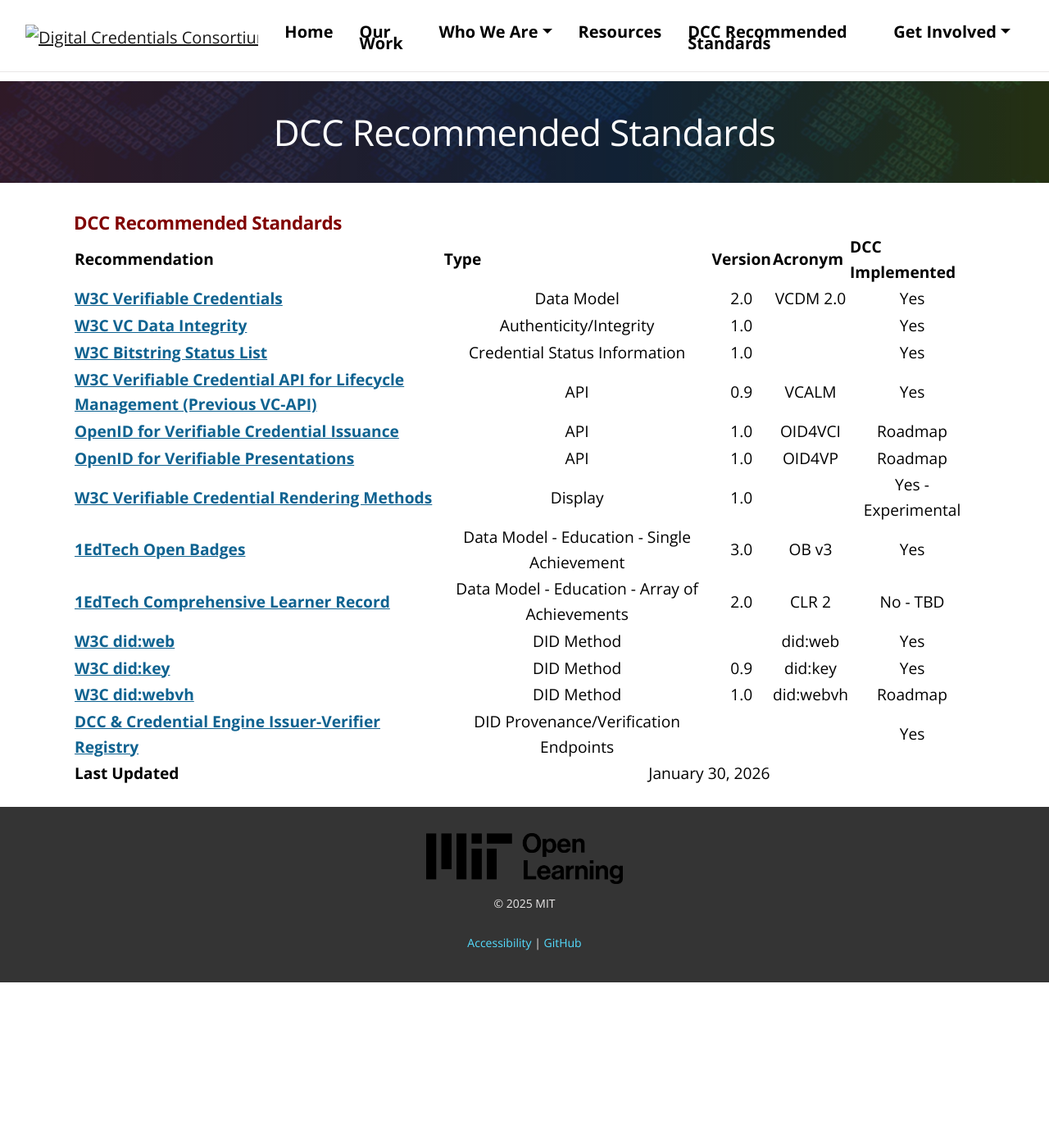
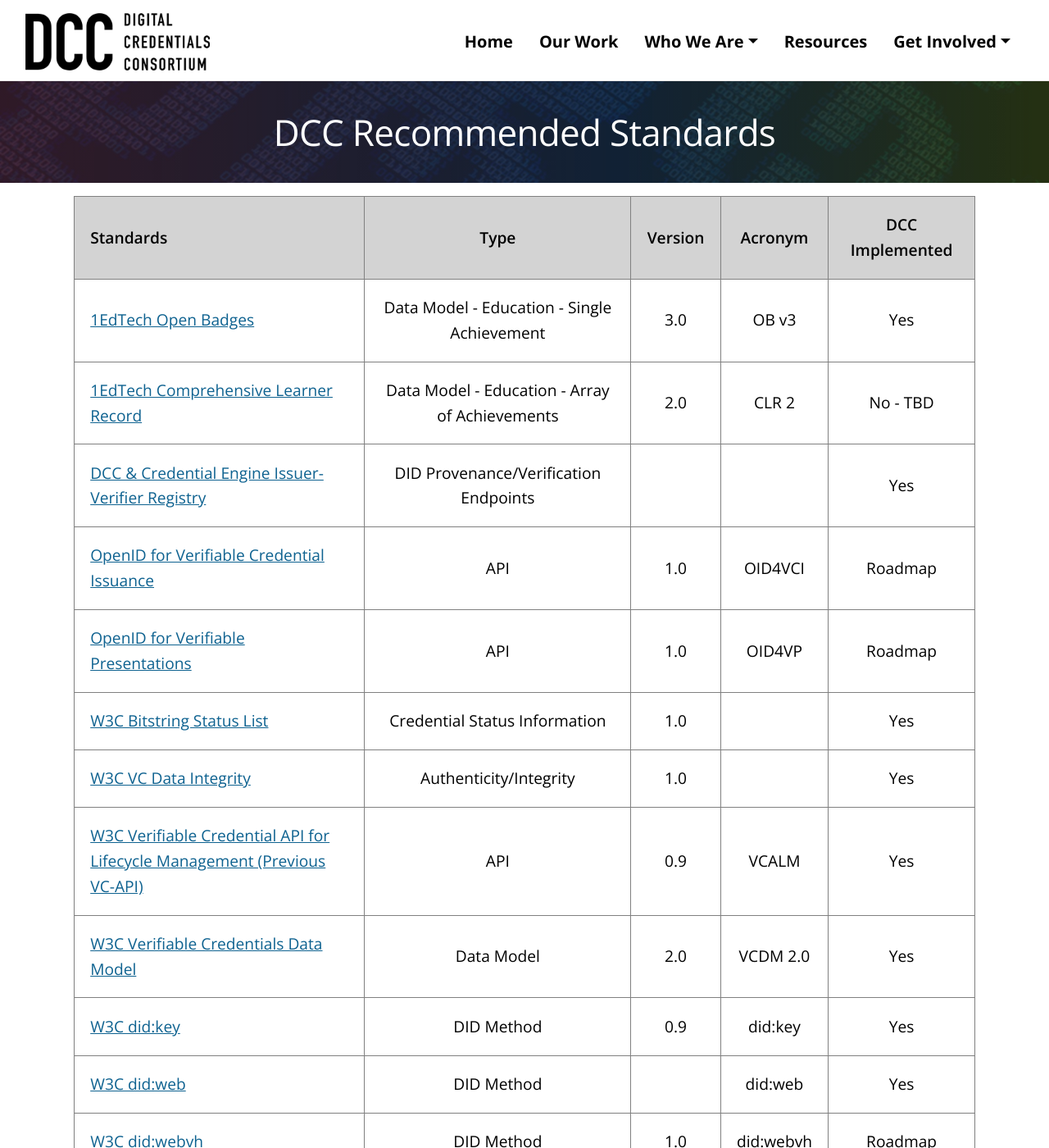
Before and after one commit to digitalcredentials/dcc-website, a Jekyll site: the page built from resources/dcc-standards.md, in a window 1280 px wide and 1400 px high. Shown: the whole window at 82% size. Built offline with Jekyll 4.4.1, drawn with Linux system fonts in a browser that asks for light colours; nearby versions of some CDN libraries; library files that are not in the unit come from our copies; some of the changed text lies outside the part shown.

Commit message:
HTML style tweaks

```diff
--- a/_data/pagelist.yml
+++ b/_data/pagelist.yml
@@ -16,8 +16,9 @@
         url: /leadershipcouncil
   - page: Resources
     url: /resources
-  - page: DCC Recommended Standards
-    url: /resources/dcc-standards
+    subppages:
+      - page: DCC Recommended Standards
+        url: /resources/dcc-standards
   - page: Get Involved
     url: /get-involved
     subpages:
--- a/_includes/footer.html
+++ b/_includes/footer.html
@@ -3,10 +3,7 @@
   <div class="container">
       <div class="col-8 mx-auto">
         <div class="row justify-content-center">
-          <a href="https://openlearning.mit.edu/"><img class="img-fluid" src="{{ site.baseurl }}/images/newopenlearninglogo.png" style="width:240px" alt="MIT Open Learning" /></a>
-        </div> <!-- end of row -->
-        <div class="row justify-content-center">
-          <p class="p-small" style="text-align: center;">© 2025 MIT</p>
+          <p class="p-small" style="text-align: center;">© 2026 Digital Credentials Consortium</p>
         </div> <!-- end of row -->
         <div class="row justify-content-center">
           <p class="p-small" style="text-align: center;"><a href="https://accessibility.mit.edu/" target="blank">Accessibility</a> | <a href="https://github.com/digitalcredentials">GitHub</a></p>
--- a/_includes/navigation.html
+++ b/_includes/navigation.html
@@ -2,7 +2,7 @@
 <nav id="navbar" class="navbar navbar-expand-lg fixed-top navbar-light d-print-inline">
   <div class="container-fluid">
     <!-- DCC logo img which links to homepage -->
-    <a id="navbar-logo" class="navbar-brand logo-image" href="{{ site.baseurl }}/"><img src="images/DCC_navbar-logo.png" alt="Digital Credentials Consortium"></a>
+    <a id="navbar-logo" class="navbar-brand logo-image" href="{{ site.baseurl }}/"><img src="../images/DCC_navbar-logo.png" alt="Digital Credentials Consortium"></a>
 
     <!-- Toggle button when page list is collapsed -->
     <button class="navbar-toggler" type="button" data-toggle="collapse" data-target="#navbarToggler" aria-controls="navbar" aria-expanded="false" aria-label="Toggle navigation">
--- a/_layouts/default.html
+++ b/_layouts/default.html
@@ -11,9 +11,9 @@
     <!-- Font Awesome Icons -->
     <link rel="stylesheet" href="https://cdnjs.cloudflare.com/ajax/libs/font-awesome/4.7.0/css/font-awesome.min.css">
     <!-- Bootstrap styles -->
-    <link href="/css/bootstrap.css" rel="stylesheet">
+    <link href="../css/bootstrap.css" rel="stylesheet">
     <!-- Local Stylesheet -->
-    <link href="/css/styles.css" rel="stylesheet">
+    <link href="../css/styles.css" rel="stylesheet">
 
     <!-- Favicon  -->
     <link rel="icon" href="images/dcc-favicon-32x32.png" sizes="32x32">
--- a/css/styles.css
+++ b/css/styles.css
@@ -437,15 +437,6 @@
 }
 
 /* Table style */
-.table {
-  margin-top: 2rem;
-  width: 90%;
-  justify-self: center;
-  align-self: center;
-  margin-left: auto;
-  margin-right: auto;
-  text-align: center;
-}
 
 thead {
   position: sticky;
@@ -466,6 +457,26 @@
 /* Override rule above to left align specific columns */
 table td:nth-child(1){
   text-align: left;
+}
+
+/* chart table */
+
+table.chart-table {
+  border: 1px solid gray;
+}
+
+table.chart-table tr td {
+  border: 1px solid gray;
+  padding: 1em;
+}
+
+table.chart-table tr.header {
+  background-color: lightgray;
+  font-weight: 600;
+}
+
+table.chart-table td.last-update {
+  font-style:  oblique;
 }
 
 
--- a/resources/dcc-standards.md
+++ b/resources/dcc-standards.md
@@ -3,114 +3,111 @@
 title: DCC Recommended Standards
 ---
 
-## DCC Recommended Standards
-
-<table>
+<table class="chart-table">
 	<thead>
-	  <tr>
-      <th scope="col">Recommendation</th>
-      <th scope="col">Type</th>
-      <th scope="col">Version</th>
-      <th scope="col">Acronym</th>
-      <th scope="col">DCC Implemented</th>
+	  <tr class="header">
+      <td scope="col">Standards</td>
+      <td scope="col">Type</td>
+      <td scope="col">Version</td>
+      <td scope="col">Acronym</td>
+      <td scope="col">DCC Implemented</td>
     </tr>
 	</thead>
 	<tbody>
+       <tr>
+        <td><a href="https://www.imsglobal.org/spec/ob/v3p0" target="_blank">1EdTech Open Badges</a></td>
+        <td>Data Model - Education - Single Achievement</td>
+        <td>3.0</td>
+        <td>OB v3</td>
+        <td>Yes</td>
+      </tr>
       <tr>
-        <th scope="row"><a href="https://www.w3.org/TR/vc-data-model-2.0/" target="_blank">W3C Verifiable Credentials</a></th>
+        <td><a href="https://www.imsglobal.org/spec/clr/v2p0" target="_blank">1EdTech Comprehensive Learner Record</a></td>
+        <td>Data Model - Education - Array of Achievements</td>
+        <td>2.0</td>
+        <td>CLR 2</td>
+        <td>No - TBD</td>
+      </tr>
+       <tr>
+        <td><a href="https://github.com/digitalcredentials/dcc-members-oidf" target="_blank">DCC & Credential Engine Issuer-Verifier Registry</a></td>
+        <td>DID Provenance/Verification Endpoints</td>
+        <td>&nbsp;</td>
+        <td>&nbsp;</td>
+        <td>Yes</td>
+      </tr>
+      <tr>
+        <td><a href="https://openid.net/specs/openid-4-verifiable-credential-issuance-1_0.html" target="_blank">OpenID for Verifiable Credential Issuance</a></td>
+        <td>API</td>
+        <td>1.0</td>
+        <td>OID4VCI</td>
+        <td>Roadmap</td>
+      </tr>
+      <tr>
+        <td><a href="https://openid.net/specs/openid-4-verifiable-presentations-1_0.html" target="_blank">OpenID for Verifiable Presentations</a></td>
+        <td>API</td>
+        <td>1.0</td>
+        <td>OID4VP</td>
+        <td>Roadmap</td>
+      </tr>
+      <tr>
+        <td><a href="https://www.w3.org/TR/vc-bitstring-status-list/" target="_blank">W3C Bitstring Status List</a></td>
+        <td>Credential Status Information</td>
+        <td>1.0</td>
+        <td>&nbsp;</td>
+        <td>Yes</td>
+      </tr>
+      <tr>
+        <td><a href="https://www.w3.org/TR/vc-data-integrity/" target="_blank">W3C VC Data Integrity</a></td>
+        <td>Authenticity/Integrity</td>
+        <td>1.0</td>
+        <td>&nbsp;</td>
+        <td>Yes</td>
+      </tr>
+      <tr>
+      <td><a href="https://www.w3.org/TR/vc-bitstring-status-list/" target="_blank">W3C Verifiable Credential API for Lifecycle Management (Previous VC-API)</a></td>
+        <td>API</td>
+        <td>0.9</td>
+        <td>VCALM</td>
+        <td>Yes</td>
+      </tr>
+      <tr>
+        <td><a href="https://www.w3.org/TR/vc-data-model-2.0/" target="_blank">W3C Verifiable Credentials Data Model</a></td>
         <td>Data Model</td>
         <td>2.0</td>
         <td>VCDM 2.0</td>
         <td>Yes</td>
       </tr>
       <tr>
-        <th scope="row"><a href="https://www.w3.org/TR/vc-data-integrity/" target="_blank">W3C VC Data Integrity</a></th>
-        <td>Authenticity/Integrity</td>
-        <td>1.0</td>
-        <td>&nbsp;</td>
+        <td><a href="https://w3c-ccg.github.io/did-key-spec/" target="_blank">W3C did:key</a></td>
+        <td>DID Method</td>
+        <td>0.9</td>
+        <td>did:key</td>
         <td>Yes</td>
       </tr>
       <tr>
-        <th scope="row"><a href="https://www.w3.org/TR/vc-bitstring-status-list/" target="_blank">W3C Bitstring Status List</a></th>
-        <td>Credential Status Information</td>
-        <td>1.0</td>
-        <td>&nbsp;</td>
-        <td>Yes</td>
-      </tr>
-      <tr>
-        <th scope="row"><a href="https://www.w3.org/TR/vc-bitstring-status-list/" target="_blank">W3C Verifiable Credential API for Lifecycle Management (Previous VC-API)</a></th>
-        <td>API</td>
-        <td>0.9</td>
-        <td>VCALM</td>
-        <td>Yes</td>
-      </tr>
-      <tr>
-        <th scope="row"><a href="https://openid.net/specs/openid-4-verifiable-credential-issuance-1_0.html" target="_blank">OpenID for Verifiable Credential Issuance</a></th>
-        <td>API</td>
-        <td>1.0</td>
-        <td>OID4VCI</td>
-        <td>Roadmap</td>
-      </tr>
-      <tr>
-        <th scope="row"><a href="https://openid.net/specs/openid-4-verifiable-presentations-1_0.html" target="_blank">OpenID for Verifiable Presentations</a></th>
-        <td>API</td>
-        <td>1.0</td>
-        <td>OID4VP</td>
-        <td>Roadmap</td>
-      </tr>
-      <tr>
-        <th scope="row"><a href="https://www.w3.org/TR/vc-render-method/" target="_blank">W3C Verifiable Credential Rendering Methods</a></th>
-        <td>Display</td>
-        <td>1.0</td>
-        <td>&nbsp;</td>
-        <td>Yes - Experimental</td>
-      </tr>
-      <tr>
-        <th scope="row"><a href="https://www.imsglobal.org/spec/ob/v3p0" target="_blank">1EdTech Open Badges</a></th>
-        <td>Data Model - Education - Single Achievement</td>
-        <td>3.0</td>
-        <td>OB v3</td>
-        <td>Yes</td>
-      </tr>
-      <tr>
-        <th scope="row"><a href="https://www.imsglobal.org/spec/clr/v2p0" target="_blank">1EdTech Comprehensive Learner Record</a></th>
-        <td>Data Model - Education - Array of Achievements</td>
-        <td>2.0</td>
-        <td>CLR 2</td>
-        <td>No - TBD</td>
-      </tr>
-      <tr>
-        <th scope="row"><a href="https://w3c-ccg.github.io/did-method-web/" target="_blank">W3C did:web</a></th>
+        <td><a href="https://w3c-ccg.github.io/did-method-web/" target="_blank">W3C did:web</a></td>
         <td>DID Method</td>
         <td>&nbsp;</td>
         <td>did:web</td>
         <td>Yes</td>
       </tr>
       <tr>
-        <th scope="row"><a href="https://w3c-ccg.github.io/did-key-spec/" target="_blank">W3C did:key</a></th>
-        <td>DID Method</td>
-        <td>0.9</td>
-        <td>did:key</td>
-        <td>Yes</td>
-      </tr>
-      <tr>
-        <th scope="row"><a href="https://didwebvh.info/latest/" target="_blank">W3C did:webvh</a></th>
+        <td><a href="https://didwebvh.info/latest/" target="_blank">W3C did:webvh</a></td>
         <td>DID Method</td>
         <td>1.0</td>
         <td>did:webvh</td>
         <td>Roadmap</td>
       </tr>
       <tr>
-        <th scope="row"><a href="https://github.com/digitalcredentials/dcc-members-oidf" target="_blank">DCC & Credential Engine Issuer-Verifier Registry</a></th>
-        <td>DID Provenance/Verification Endpoints</td>
+        <td><a href="https://www.w3.org/TR/vc-render-method/" target="_blank">W3C Verifiable Credential Rendering Methods</a></td>
+        <td>Display</td>
+        <td>1.0</td>
         <td>&nbsp;</td>
-        <td>&nbsp;</td>
-        <td>Yes</td>
+        <td>Yes - Experimental</td>
       </tr>
     <tfoot>
       <tr>
-        <th scope="row">Last Updated</th>
-        <td colspan="4">January 30, 2026</td>
+        <td class="last-update" colspan="2">Last Updated: February 18, 2026</td>
     </tr>
   </tfoot>
   </tbody>
```
